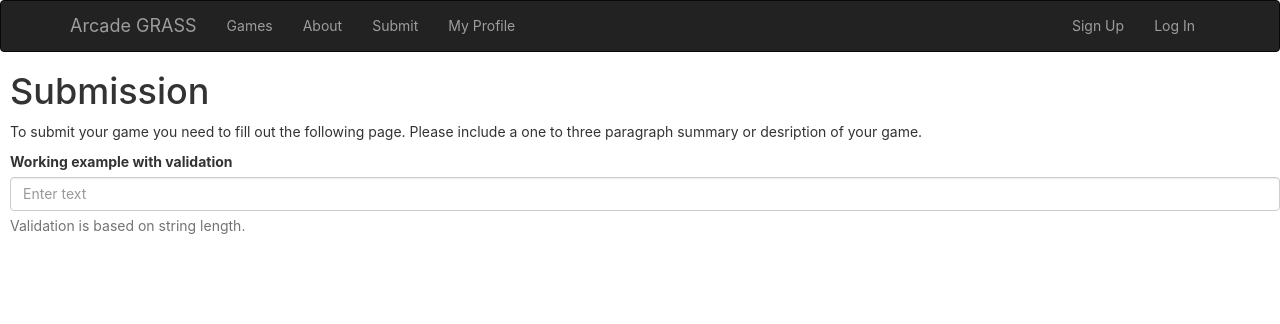
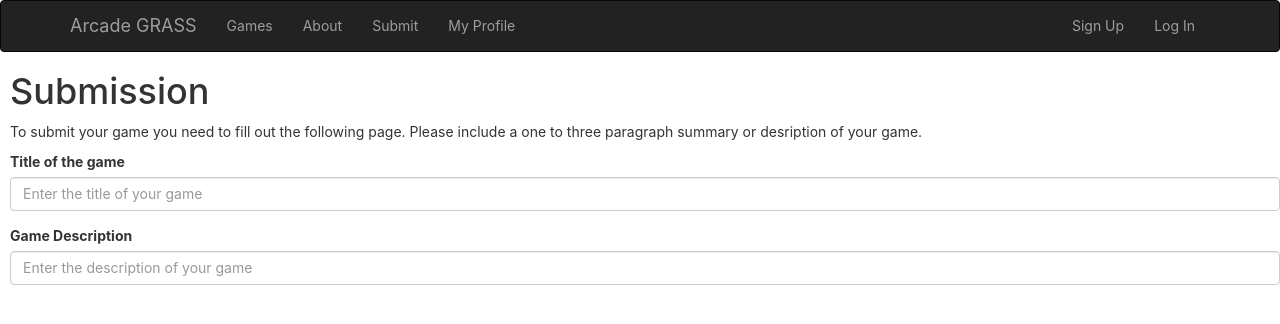
Before and after one commit to Dcorb1209/UCFArcade, a React (Create React App) app: page /Submit in a window 1280 px wide. Shown: the top 324 px of the page. Built offline with nearby package versions, Linux system fonts and the light colour scheme.

Commit message:
Submission page 2nd form

```diff
--- a/src/Submit.js
+++ b/src/Submit.js
@@ -16,9 +16,15 @@ class Submit extends Component {
 
   getValidationState() {
     const length = this.state.value.length;
-    if (length > 10) return 'success';
-    else if (length > 5) return 'warning';
-    else if (length > 0) return 'error';
+    if (length >= 1) return 'success';
+
+    return null;
+  }
+  getValidationStateDesc() {
+    const length = this.state.value.length;
+    if (length >= 100) return 'success';
+    else if (length >= 1) return 'warning';
+
     return null;
   }
 
@@ -32,20 +38,38 @@ class Submit extends Component {
         <div className = 'SubmissionPage'>
         <h1>Submission</h1>
         <p>To submit your game you need to fill out the following page. Please include a one to three paragraph summary or desription of your game.</p>
+
+        {/*Game Title Form*/}
         <form>
         <FormGroup
-          controlId="formBasicText"
+          controlId="gameTitleForm"
           validationState={this.getValidationState()}
         >
-          <ControlLabel>Working example with validation</ControlLabel>
+          <ControlLabel>Title of the game</ControlLabel>
           <FormControl
             type="text"
             value={this.state.value}
-            placeholder="Enter text"
+            placeholder="Enter the title of your game"
             onChange={this.handleChange}
           />
           <FormControl.Feedback />
-          <HelpBlock>Validation is based on string length.</HelpBlock>
+        </FormGroup>
+      </form>
+
+      {/*Game Description Form*/}
+      <form>
+        <FormGroup
+          controlId="gameDescriptionForm"
+          validationState={this.getValidationStateDesc()}
+        >
+          <ControlLabel>Game Description</ControlLabel>
+          <FormControl
+            type="text"
+            value={this.state.value}
+            placeholder="Enter the description of your game"
+            onChange={this.handleChange}
+          />
+          <FormControl.Feedback />
         </FormGroup>
       </form>
         </div>
```
